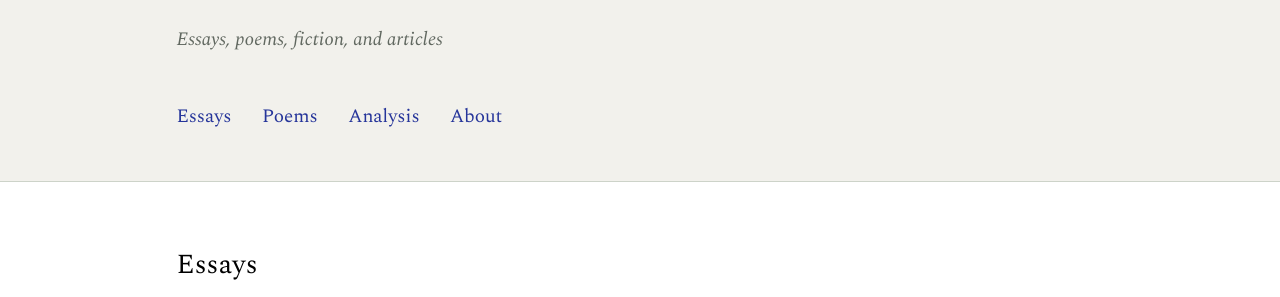
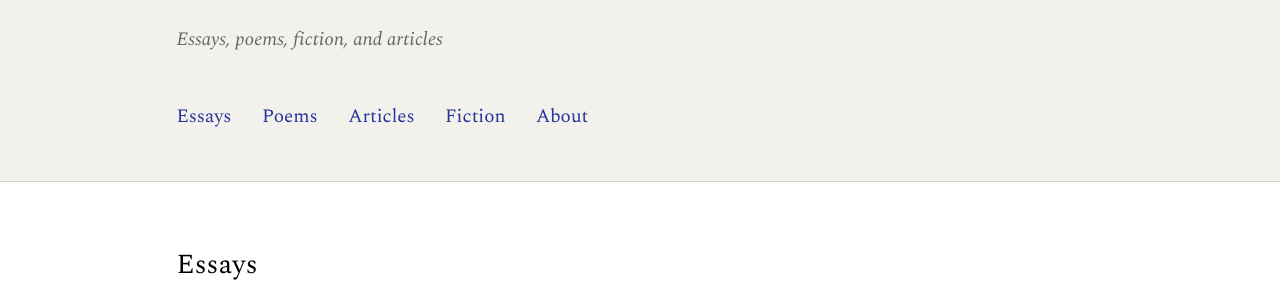
Before and after one commit to pbenu/pbenu.github.io, a Jekyll site: the page built from index.html, in a window 1280 px wide. Shown: the part 156-453 px from the top of the page. Built offline with Jekyll 4.4.1, drawn with Linux system fonts in a browser that asks for light colours.

Commit message:
Replace 'Analysis' link with 'Articles' and add 'Fiction'

```diff
--- a/_includes/header.html
+++ b/_includes/header.html
@@ -8,6 +8,7 @@
 <nav class="nav">
   <a href="{{ '/essays/' | relative_url }}"{% if page.url contains '/essays' %} aria-current="page"{% endif %}>Essays</a>
   <a href="{{ '/poems/' | relative_url }}"{% if page.url contains '/poems' %} aria-current="page"{% endif %}>Poems</a>
-  <a href="{{ '/analysis/' | relative_url }}"{% if page.url contains '/analysis' %} aria-current="page"{% endif %}>Analysis</a>
+  <a href="{{ '/articles/' | relative_url }}"{% if page.url contains '/articles' %} aria-current="page"{% endif %}>Articles</a>
+  <a href="{{ '/fiction/' | relative_url }}"{% if page.url contains '/fiction' %} aria-current="page"{% endif %}>Fiction</a>
   <a href="{{ '/about/' | relative_url }}"{% if page.url contains '/about' %} aria-current="page"{% endif %}>About</a>
 </nav>
```
